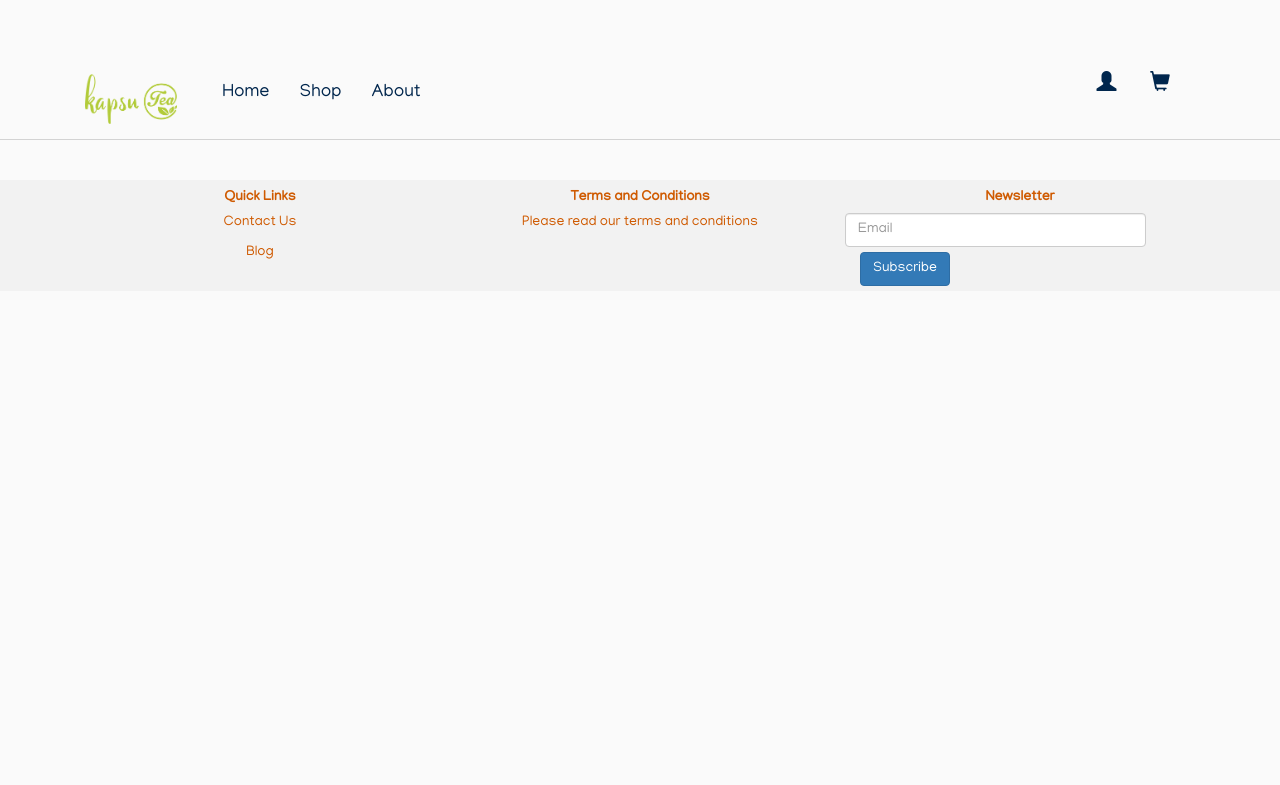
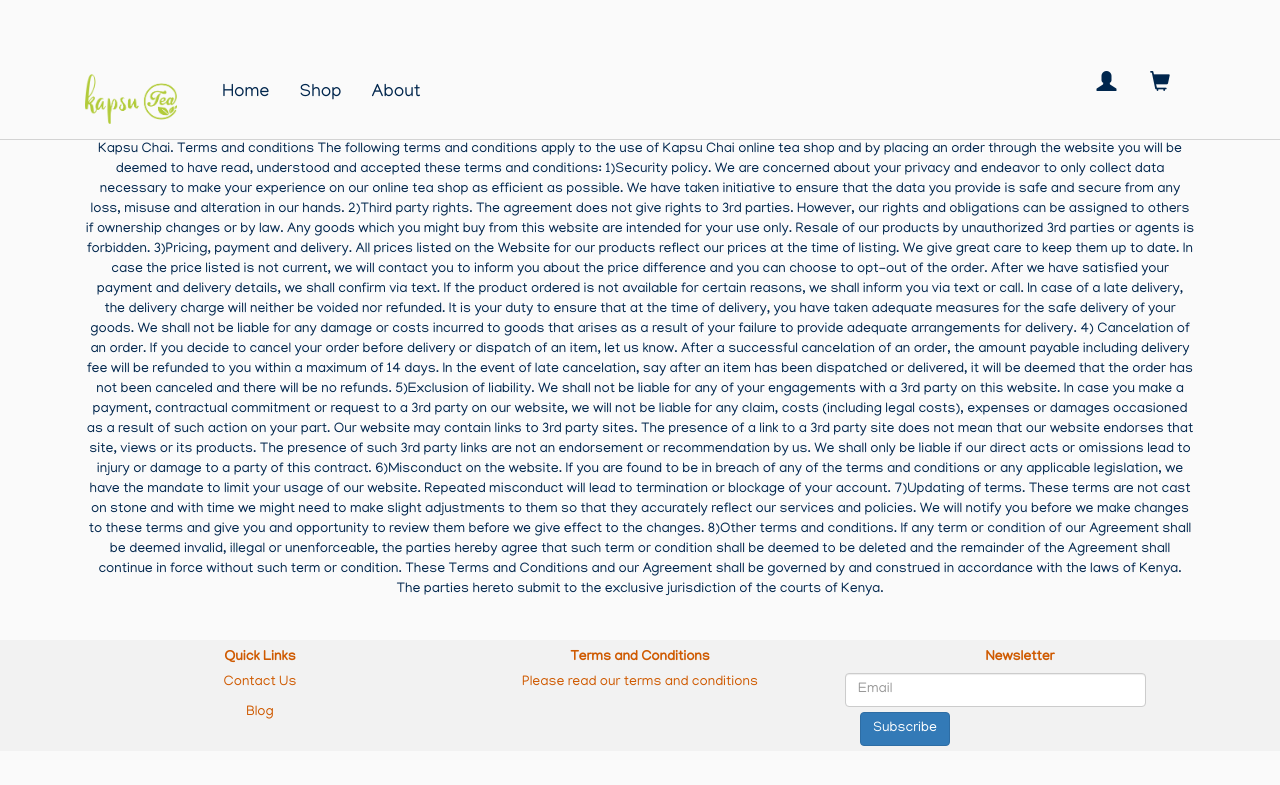
Before and after one commit to demuk/ecomm-shop, a Flask app: page /terms in a window 1280 px wide. Shown: the top 785 px of the page. Run offline with Flask 2, Linux system fonts and the light colour scheme; some libraries are stand-ins or nearby versions.

Commit message:
update to terms and conditions

```diff
--- a/kapsuchai/templates/terms.html
+++ b/kapsuchai/templates/terms.html
@@ -1,4 +1,41 @@
 {% extends "base.html" %}
 {% block content %}
 
+<body>
+    Kapsu Chai.
+Terms and conditions
+The following terms and conditions apply to the use of Kapsu Chai online tea shop  and by placing an order through  the website you will be deemed to have read, understood and accepted these terms and conditions:
+1)Security policy.
+We are concerned about your privacy and endeavor to only collect data necessary to make your experience on our online tea shop  as efficient as possible. We have taken initiative to ensure that the data you provide is safe and secure from any loss, misuse and alteration in our hands.
+2)Third party rights.
+The agreement does not give rights to 3rd parties. However, our rights and obligations can be assigned to others if ownership changes or by law.
+Any goods which you might buy from this website are intended for your use only. Resale of our products by unauthorized 3rd parties or agents is forbidden.
+3)Pricing, payment and delivery.
+All prices listed on the Website for our products reflect our prices  at the time of listing. We give great care to keep them up to date.
+In case the price listed is not current, we will contact you to inform you about the price difference and you can choose to opt-out of the order.
+After we have satisfied your payment and delivery details, we shall confirm via text.
+If the product ordered is not available for certain reasons, we shall inform you via text or call.
+In case of a late delivery, the delivery charge will neither be voided nor refunded.
+It is your duty to ensure that at the time of delivery, you have taken adequate measures for the safe delivery of your goods. We shall not be liable for any damage or costs incurred to goods that arises as a result of your failure to provide adequate arrangements for delivery.
+4) Cancelation of an order.
+If you decide to cancel your order before delivery or dispatch of an item, let us know.
+After a successful cancelation of an order, the amount payable including delivery fee will be refunded to you within a maximum of 14 days.
+In the event of late cancelation, say after an item has been dispatched or delivered, it will be deemed that the order has not been canceled and there will be no refunds.
+
+
+
+5)Exclusion of liability.
+We shall not be  liable for any of your engagements with a 3rd party on this website. In case you make a payment, contractual commitment or request to a 3rd party on our website, we will not be liable for any claim, costs (including legal costs), expenses or damages occasioned as a result of such action on your part.
+Our website may contain links to 3rd party sites. The presence of a link to a 3rd party site does not mean that our website endorses that site, views or its products. The presence of such 3rd party links are not an endorsement or recommendation by us.
+We shall only be liable if our direct acts or omissions lead to injury or damage to a party of this contract.
+6)Misconduct on the website.
+If you are found to be in breach of any of the terms and conditions or any applicable legislation, we have the mandate to limit your usage of our website. Repeated misconduct will lead to termination or blockage of your account.
+7)Updating of terms.
+These terms are not cast on stone and with time we might need to make slight adjustments to them so that they accurately reflect our services and policies. We will notify you before we make changes to these terms and give you and opportunity to review them before we give effect to the changes.
+8)Other terms and conditions.
+If any term or condition of our Agreement shall be deemed invalid, illegal or unenforceable, the parties hereby agree that such term or condition shall be deemed to be deleted and the remainder of the Agreement shall continue in force without such term or condition.
+These Terms and Conditions and our Agreement shall be governed by and construed in accordance with the laws of Kenya. The parties hereto submit to the exclusive jurisdiction of the courts of Kenya.
+
+</body>
+
 {% endblock content %}
```
